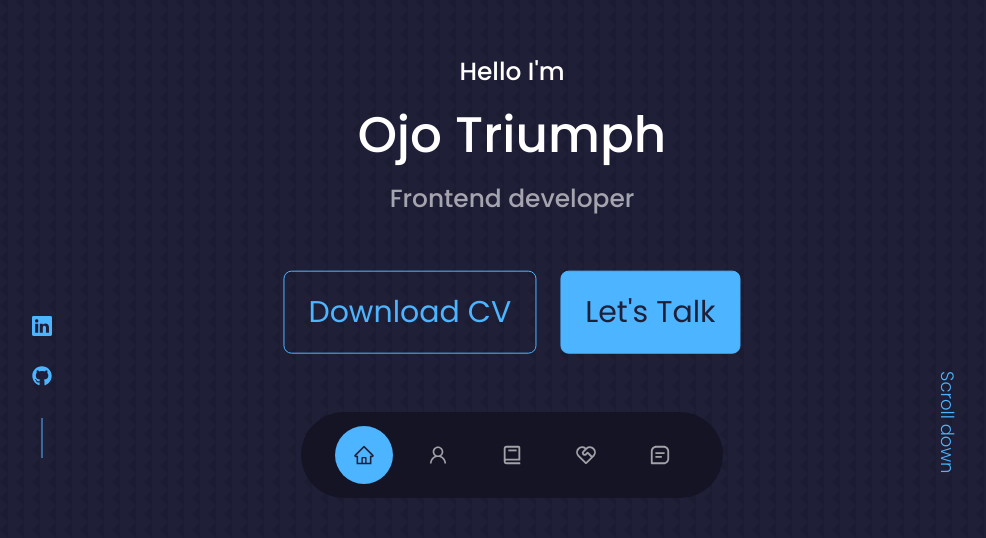
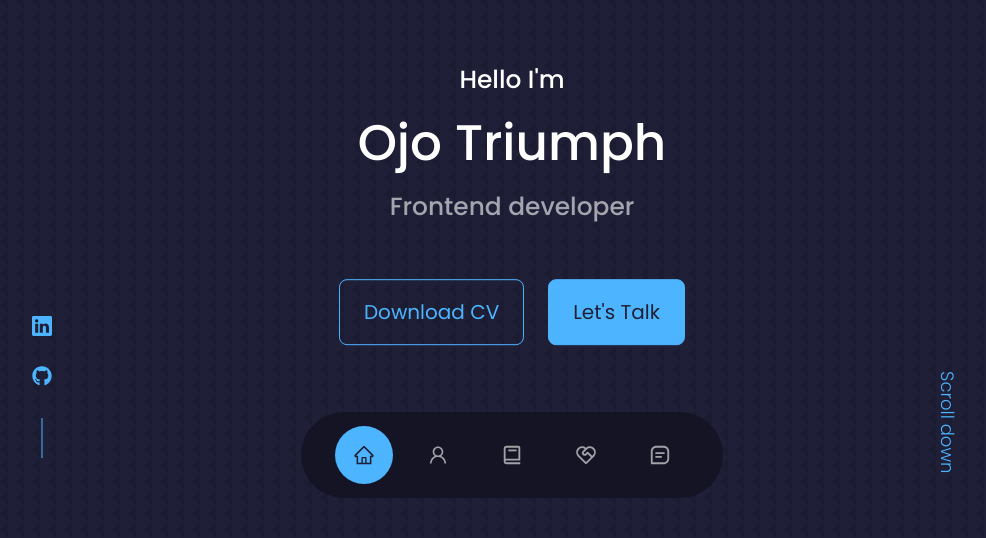
Before and after one commit to code-art4/portfolioo, a React (Create React App) app: page / in a window 1280 px wide. Shown: the part 262-800 px from the top of the page, without its empty margins (128-1114 px from the left). Built offline with nearby package versions, Linux system fonts and the light colour scheme.

Commit message:
fixed the size of header buttons

```diff
--- a/src/components/header/CTA.jsx
+++ b/src/components/header/CTA.jsx
@@ -3,7 +3,7 @@ import CV from "../../assets/cv.pdf"
 
 const CTA = () => {
   return (
-    <div className="cta">
+    <div className="cta" style={{fontSize: "1rem"}}>
         <a href={CV} download className="btn">Download CV</a>
         <a href="#contact" className="btn btn-primary">Let's Talk</a>
     </div>
```
